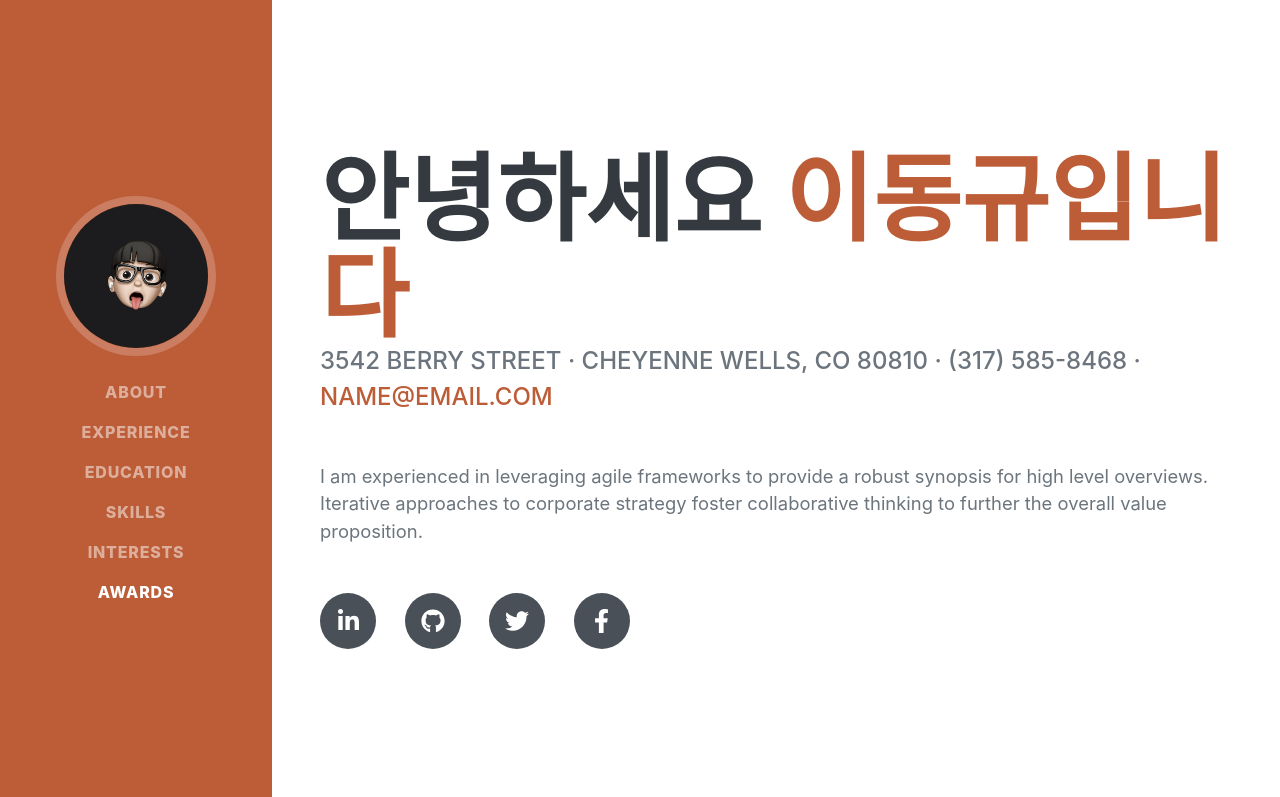
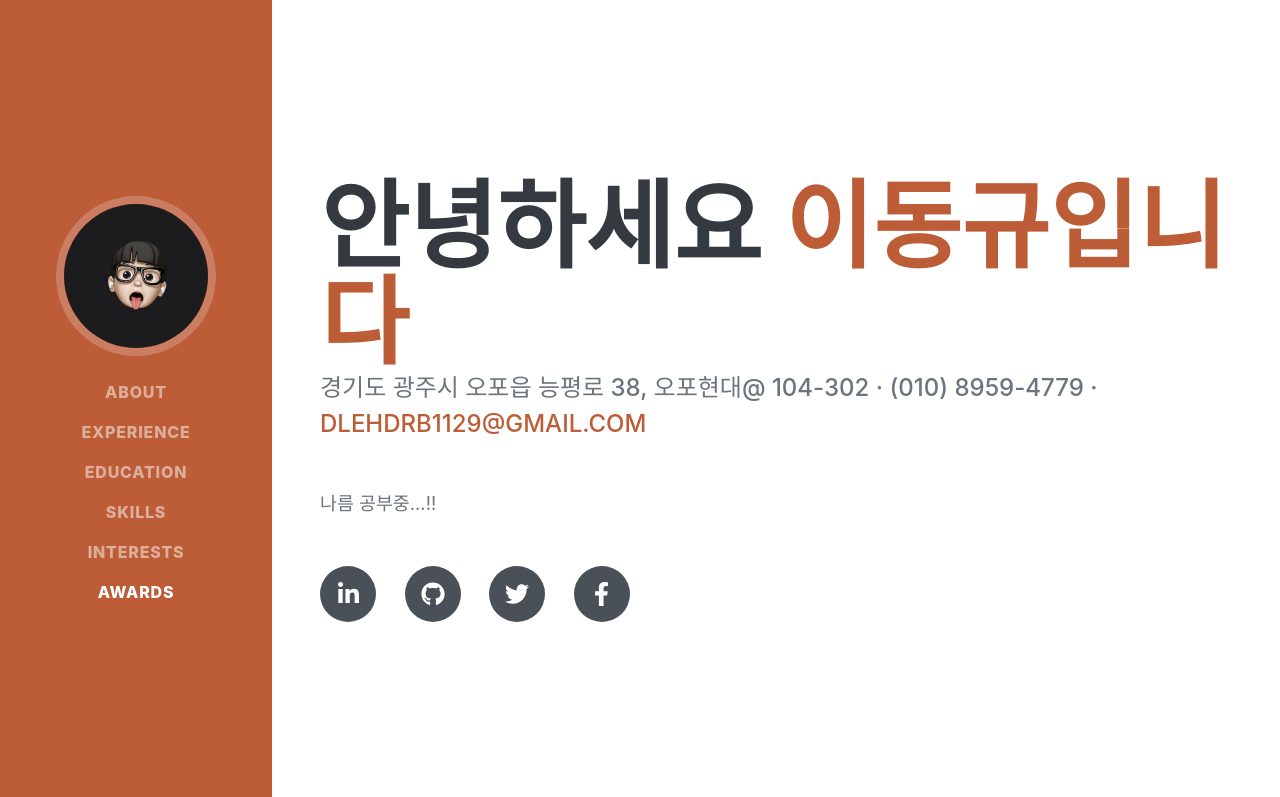
Before and after one commit to lee-dk/lee-dk.github.io, a plain HTML site: page index.html in a window 1280 px wide. Shown: the top 797 px of the page. Drawn offline with nearby package versions, Linux system fonts and the light colour scheme; a web font is replaced by a local one.

Commit message:
my homepage

```diff
--- a/index.html
+++ b/index.html
@@ -64,10 +64,10 @@
                         <span class="text-primary">이동규입니다</span>
                     </h1>
                     <div class="subheading mb-5">
-                        3542 Berry Street · Cheyenne Wells, CO 80810 · (317) 585-8468 ·
-                        <a href="mailto:name@email.com">name@email.com</a>
+                        경기도 광주시 오포읍 능평로 38, 오포현대@ 104-302 · (010) 8959-4779 ·
+                        <a href="mailto:dlehdrb1129@gmail.com">dlehdrb1129@gmail.com</a>
                     </div>
-                    <p class="lead mb-5">I am experienced in leveraging agile frameworks to provide a robust synopsis for high level overviews. Iterative approaches to corporate strategy foster collaborative thinking to further the overall value proposition.</p>
+                    <p class="lead mb-5">나름 공부중...!!</p>
                     <div class="social-icons">
                         <a class="social-icon" href="#"><i class="fab fa-linkedin-in"></i></a>
                         <a class="social-icon" href="#"><i class="fab fa-github"></i></a>
```
